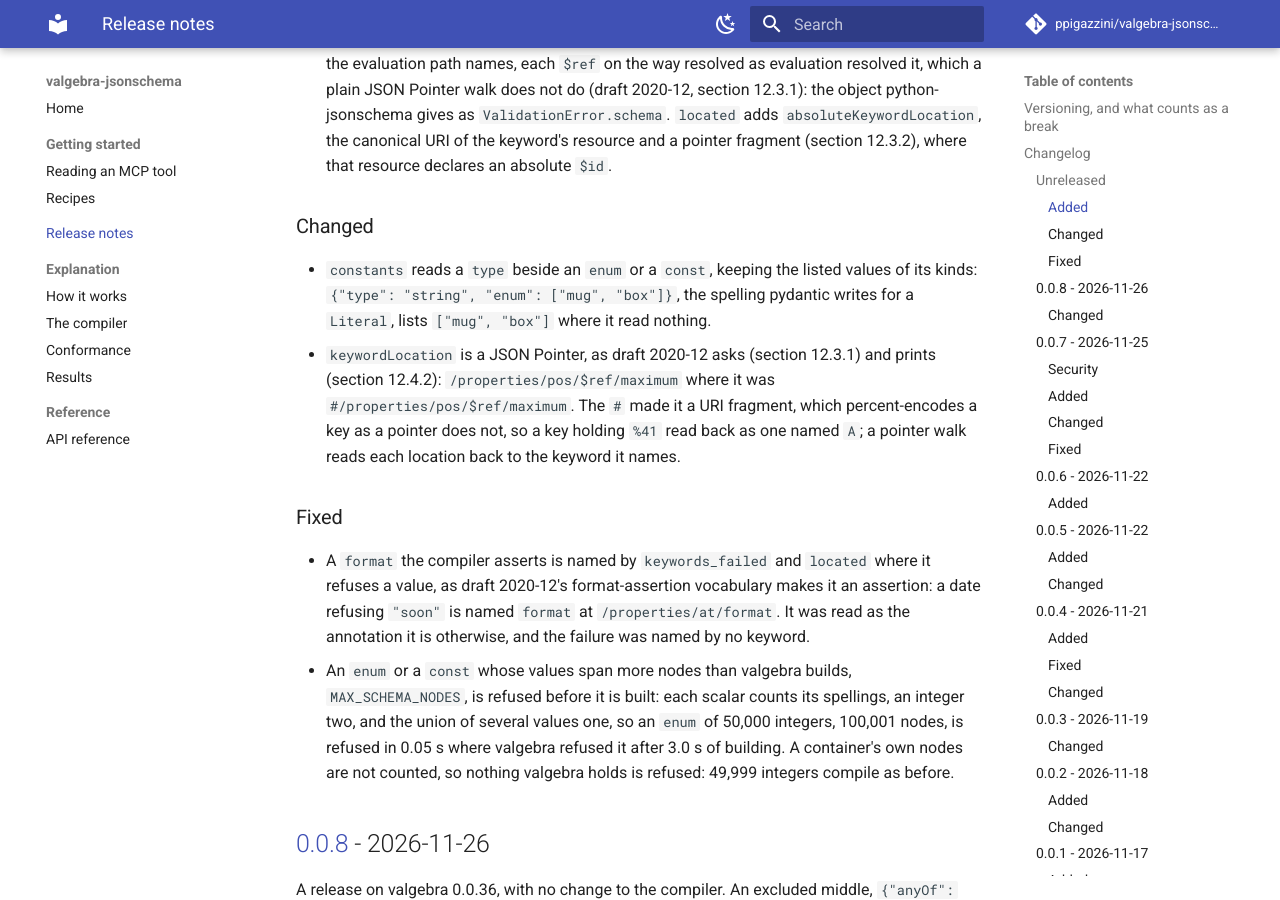
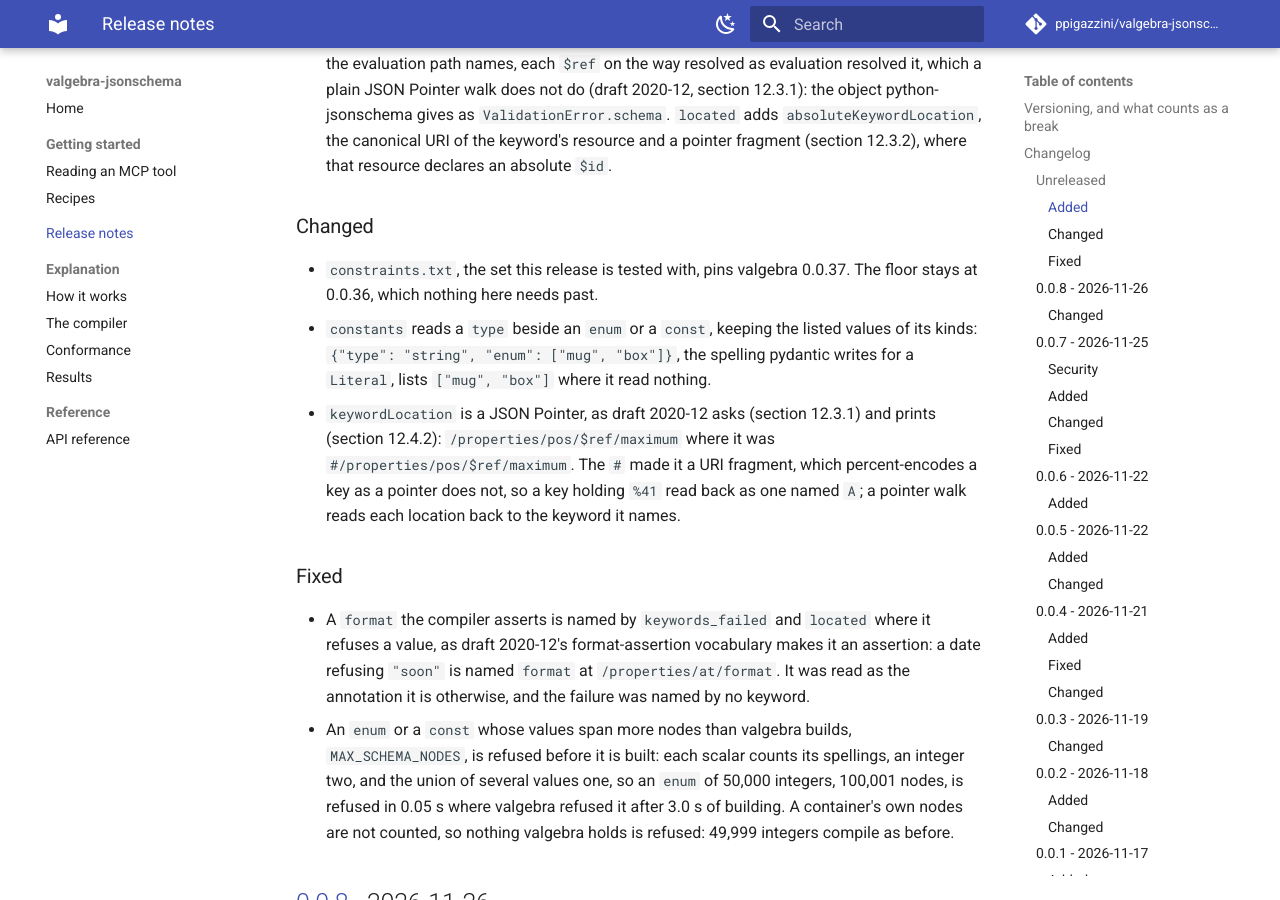
Before and after one commit to ppigazzini/valgebra-jsonschema, an MkDocs documentation site: the page built from docs/changelog.md, in a window 1280 px wide and 900 px high, scrolled down 739 px. Built offline with MkDocs 1.6.1 and Material for MkDocs 9.7.7, drawn with Linux system fonts in a browser that asks for light colours; comment, search, counter and statistics services are not loaded.

Commit message:
build: every dependency and tool is at its latest release
`uv lock --upgrade` moves valgebra to 0.0.37, filelock to 4.3.2, platformdirs to 4.14.9,
python-discovery to 1.9.8, virtualenv to 21.15.14, zensical to 0.1.4 and zensical-ui to
0.0.44, and `constraints.txt`, exported again by the command its header names, pins
valgebra 0.0.37. valgebra's floor stays at 0.0.36: no change of the window reads what
0.0.37 adds, and the suite passed on 0.0.36 at the window's tip. pip-audit 2.10.1
reports no known vulnerability over the lock. Every action, uv 0.13.10, zizmor 1.33.1,
griffe 2.4.1, pip-audit 2.10.1, twine 7.0.0, gh-actions-lock 0.5.1 and both pre-commit
revisions are at their latest release, so no workflow moves.

On the lock the suite passes, 669 tests, the five drafts, the format cases, the corpus
and the containment suite read no difference, and ruff, ty and the Markdown check are
clean. The changelog's entry under Changed names the move.

```diff
--- a/CHANGELOG.md
+++ b/CHANGELOG.md
@@ -23,6 +23,8 @@ All notable changes to valgebra-jsonschema are recorded here. The format follows
 
 ### Changed
 
+- `constraints.txt`, the set this release is tested with, pins valgebra 0.0.37. The floor stays
+  at 0.0.36, which nothing here needs past.
 - `constants` reads a `type` beside an `enum` or a `const`, keeping the listed values of its
   kinds: `{"type": "string", "enum": ["mug", "box"]}`, the spelling pydantic writes for a
   `Literal`, lists `["mug", "box"]` where it read nothing.
--- a/constraints.txt
+++ b/constraints.txt
@@ -4,5 +4,5 @@ annotated-types==0.8.0
     # via valgebra-jsonschema
 typing-extensions==4.16.0
     # via valgebra-jsonschema
-valgebra==0.0.36
+valgebra==0.0.37
     # via valgebra-jsonschema
```
Also changed, not shown: 1 other file.
